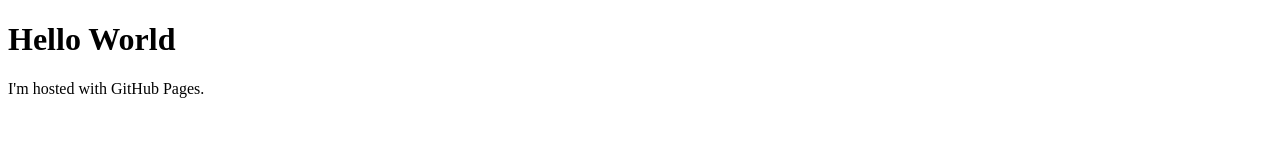
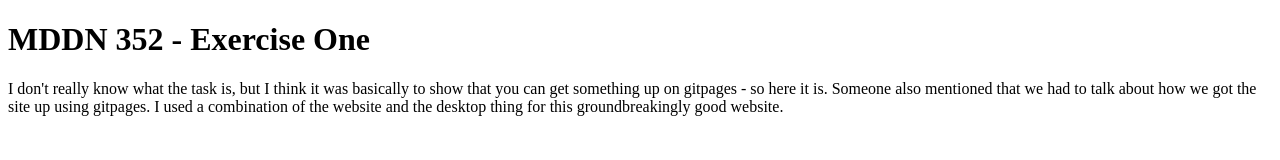
Before and after one commit to jackm533/mddn352-exercise-one, a plain HTML site: page index.html in a window 1280 px wide. Drawn offline with Linux system fonts and the light colour scheme.

Commit message:
Update index.html

```diff
--- a/index.html
+++ b/index.html
@@ -1,7 +1,7 @@
 <!DOCTYPE html>
 <html>
 <body>
-<h1>Hello World</h1>
-<p>I'm hosted with GitHub Pages.</p>
+<h1>MDDN 352 - Exercise One</h1>
+<p>I don't really know what the task is, but I think it was basically to show that you can get something up on gitpages - so here it is. Someone also mentioned that we had to talk about how we got the site up using gitpages. I used a combination of the website and the desktop thing for this groundbreakingly good website.</p>
 </body>
 </html>
```
